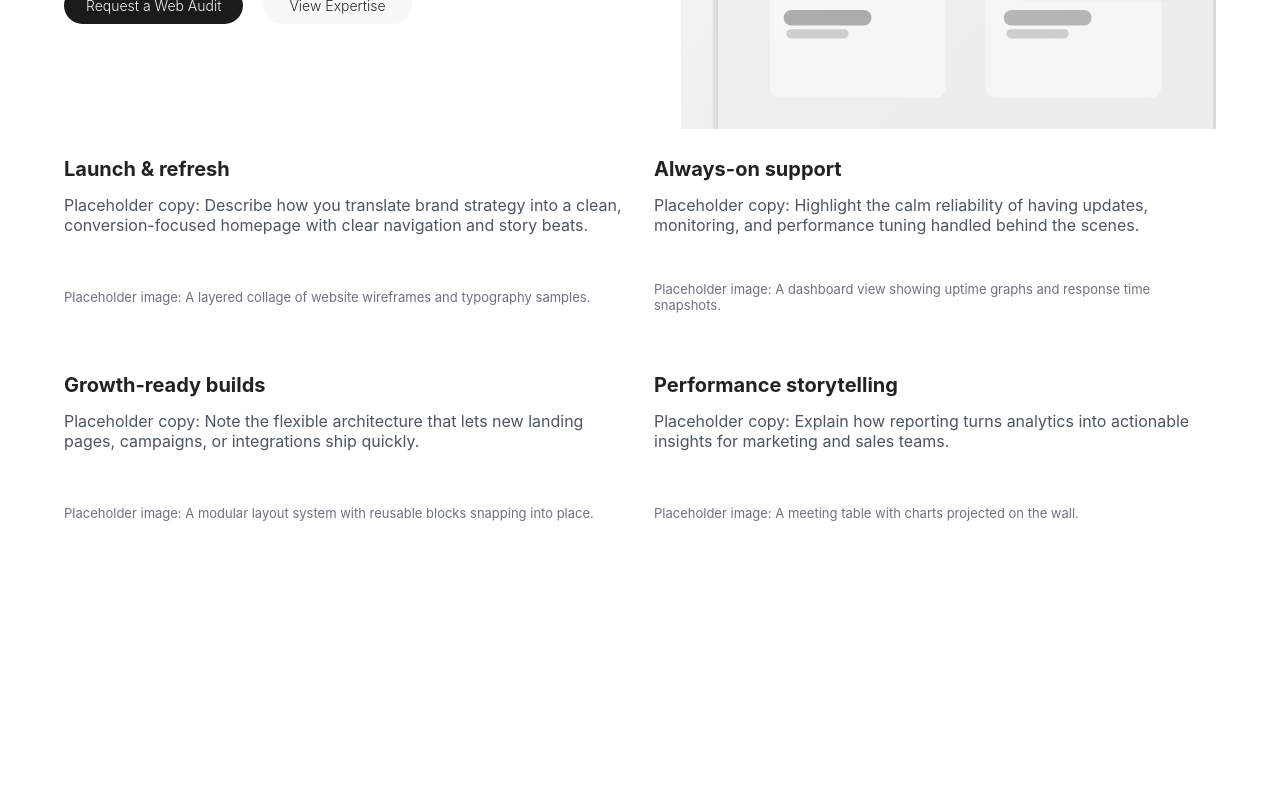
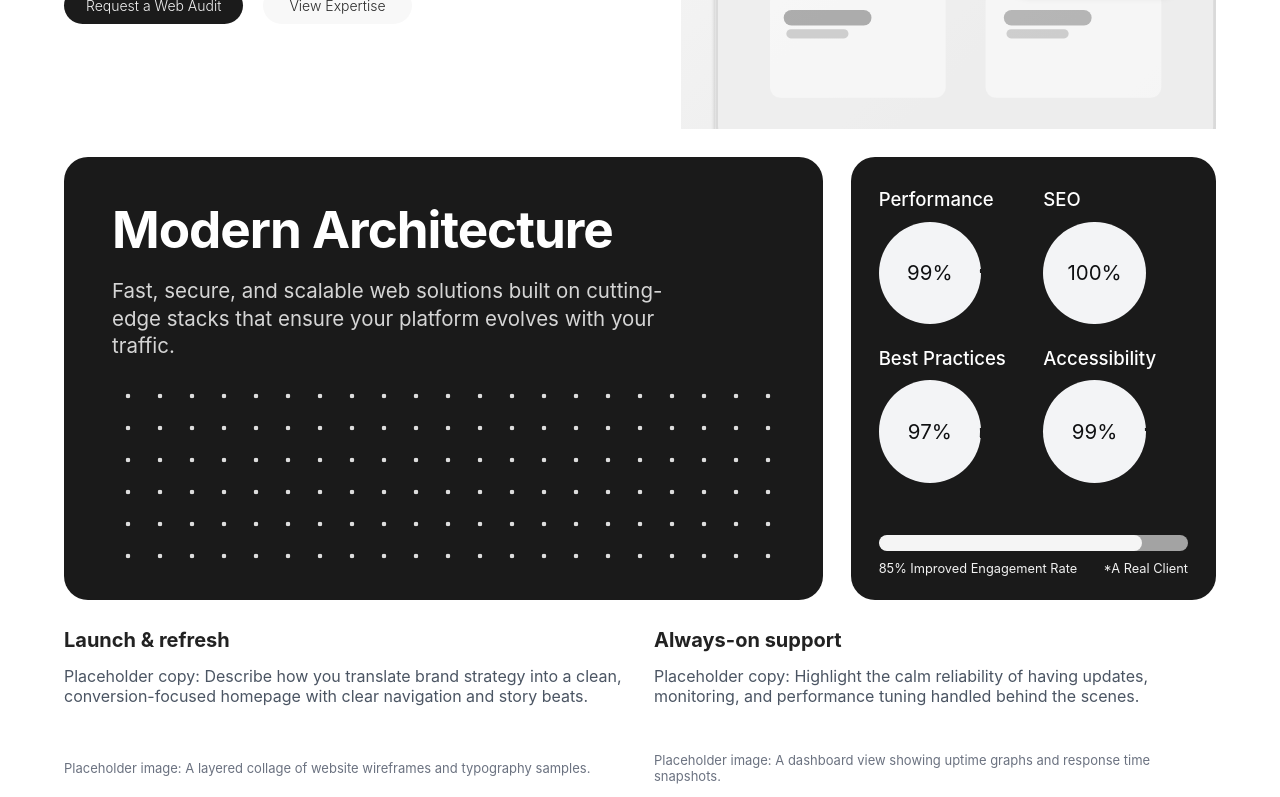
Before and after one commit to puleri/alpath, a Next.js app: page /web-services in a window 1280 px wide. Shown: the part 534-1331 px from the top of the page. Before the commit the page ends 1191 px from the top, so only its background shows below. Built offline with nearby package versions, Linux system fonts and the light colour scheme; a web font is replaced by a local one.

Commit message:
Add web-services architecture and lighthouse metric row

```diff
--- a/src/app/globals.css
+++ b/src/app/globals.css
@@ -611,6 +611,133 @@ body {
   width: 100%;
   height: auto;
   display: block;
+}
+
+.web-services-insights-row {
+  grid-column: 1 / -1;
+  display: grid;
+  grid-template-columns: repeat(3, minmax(0, 1fr));
+  gap: 28px;
+}
+
+.architecture-panel,
+.lighthouse-panel {
+  background: #1a1a1a;
+  border-radius: 24px;
+  color: #fff;
+}
+
+.architecture-panel {
+  grid-column: span 2;
+  padding: 46px 48px 40px;
+  display: flex;
+  flex-direction: column;
+  gap: 20px;
+  min-height: 420px;
+}
+
+.architecture-panel h2 {
+  margin: 0;
+  font-size: clamp(40px, 4vw, 72px);
+  letter-spacing: -0.02em;
+  line-height: 1.05;
+}
+
+.architecture-panel p {
+  margin: 0;
+  max-width: 560px;
+  color: rgba(255, 255, 255, 0.82);
+  font-size: clamp(20px, 1.6vw, 24px);
+  line-height: 1.35;
+}
+
+.architecture-panel-dots {
+  margin-top: auto;
+  min-height: 180px;
+  border-radius: 8px;
+  background-image: radial-gradient(circle, #ffffff 2px, transparent 2.6px);
+  background-size: 32px 32px;
+  background-position: 0 0;
+  opacity: 0.85;
+}
+
+.lighthouse-panel {
+  padding: 32px 28px 24px;
+  display: flex;
+  flex-direction: column;
+  gap: 28px;
+}
+
+.lighthouse-score-grid {
+  display: grid;
+  grid-template-columns: repeat(2, minmax(0, 1fr));
+  gap: 24px 20px;
+}
+
+.lighthouse-score-item {
+  display: flex;
+  flex-direction: column;
+  gap: 12px;
+}
+
+.lighthouse-score-item h3 {
+  margin: 0;
+  font-size: clamp(16px, 1.45vw, 24px);
+  line-height: 1.1;
+  font-weight: 500;
+}
+
+.lighthouse-score-circle {
+  width: clamp(82px, 8vw, 126px);
+  aspect-ratio: 1 / 1;
+  border-radius: 999px;
+  background: conic-gradient(from 86deg, #1a1a1a calc(100% - var(--score, 99%)), #f3f4f6 0);
+  display: grid;
+  place-items: center;
+}
+
+.lighthouse-score-circle span {
+  width: calc(100% - 2px);
+  height: calc(100% - 2px);
+  border-radius: 999px;
+  background: #f3f4f6;
+  color: #0f1012;
+  display: grid;
+  place-items: center;
+  font-size: clamp(16px, 1.6vw, 38px);
+}
+
+.lighthouse-progress-wrap {
+  margin-top: auto;
+  display: flex;
+  flex-direction: column;
+  gap: 10px;
+}
+
+.lighthouse-progress-track {
+  height: 16px;
+  border-radius: 999px;
+  overflow: hidden;
+  background: #a3a3a3;
+}
+
+.lighthouse-progress-fill {
+  width: 85%;
+  height: 100%;
+  border-radius: inherit;
+  background: #f5f5f5;
+}
+
+.lighthouse-progress-caption {
+  display: flex;
+  justify-content: space-between;
+  gap: 12px;
+}
+
+.lighthouse-progress-caption p {
+  margin: 0;
+  color: rgba(255, 255, 255, 0.94);
+  font-size: clamp(12px, 1vw, 16px);
 }
 
 .section-kicker {
@@ -1313,6 +1440,26 @@ tbody tr:hover td {
     grid-template-columns: 1fr;
   }
 
+  .web-services-insights-row {
+    grid-template-columns: 1fr;
+    gap: 20px;
+  }
+
+  .architecture-panel {
+    grid-column: auto;
+    min-height: 360px;
+    padding: 30px 24px;
+  }
+
+  .architecture-panel-dots {
+    min-height: 136px;
+    background-size: 26px 26px;
+  }
+
+  .lighthouse-panel {
+    padding: 24px;
+  }
+
   .home-service-row {
     grid-template-columns: 1fr;
     gap: 28px;
--- a/src/app/web-services/page.js
+++ b/src/app/web-services/page.js
@@ -1,6 +1,13 @@
 import NavigationBar from "../components/NavigationBar";
 
 export default function WebServicesPage() {
+  const lighthouseScores = [
+    { label: "Performance", score: 99 },
+    { label: "SEO", score: 100 },
+    { label: "Best Practices", score: 97 },
+    { label: "Accessibility", score: 99 },
+  ];
+
   return (
     <>
       <NavigationBar />
@@ -29,6 +36,47 @@ export default function WebServicesPage() {
                 alt="Website and mobile UI mockups"
               />
             </div>
+          </div>
+
+          <div className="web-services-insights-row">
+            <article className="architecture-panel">
+              <h2>Modern Architecture</h2>
+              <p>
+                Fast, secure, and scalable web solutions built on cutting-edge
+                stacks that ensure your platform evolves with your traffic.
+              </p>
+              <div
+                className="architecture-panel-dots"
+                aria-hidden="true"
+              />
+            </article>
+
+            <aside className="lighthouse-panel" aria-label="Lighthouse scores">
+              <div className="lighthouse-score-grid">
+                {lighthouseScores.map((item) => (
+                  <div key={item.label} className="lighthouse-score-item">
+                    <h3>{item.label}</h3>
+                    <div
+                      className="lighthouse-score-circle"
+                      style={{ "--score": `${item.score}%` }}
+                      aria-label={`${item.label} score ${item.score}%`}
+                    >
+                      <span>{item.score}%</span>
+                    </div>
+                  </div>
+                ))}
+              </div>
+
+              <div className="lighthouse-progress-wrap" aria-hidden="true">
+                <div className="lighthouse-progress-track">
+                  <div className="lighthouse-progress-fill" />
+                </div>
+                <div className="lighthouse-progress-caption">
+                  <p>85% Improved Engagement Rate</p>
+                  <p>*A Real Client</p>
+                </div>
+              </div>
+            </aside>
           </div>
 
           <div className="web-services-card">
```
